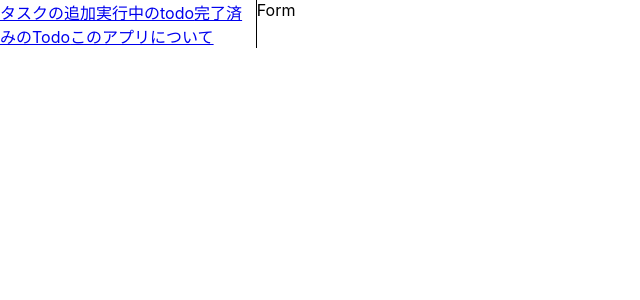
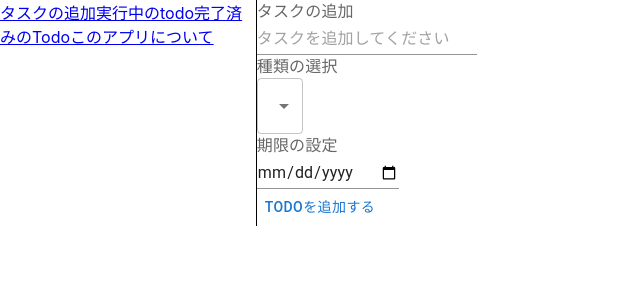
Before and after one commit to wajofjwiaawjfoajofj/todofrontend, a React (Create React App) app: page / in a window 1280 px wide. Shown: the top 300 px of the page, without its empty margins (0-640 px from the left). Built offline with nearby package versions, Linux system fonts and the light colour scheme.

Commit message:
formをmuiを使って作成

```diff
--- a/src/API/api.js
+++ b/src/API/api.js
@@ -15,5 +15,18 @@ const URL_API = 'http://localhost:3000';
         throw error;
     }
 }
+export default GetTodos;
 
-export default GetTodos;
+
+//Todoの作成
+export const Create = async (todoData) => {
+    try{
+        const res = await axios.post(`${URL_API}/todos`, todoData)
+        return res.data;
+    }
+    catch(error)
+    {
+        console.log('エラーが発生しました' ,error)
+        throw error;
+    }
+}
--- a/src/Components/Form.js
+++ b/src/Components/Form.js
@@ -1,9 +1,84 @@
-import React from 'react'
+import React, { useState } from 'react';
+import { Button, Input, InputLabel, MenuItem, Select } from '@mui/material';
+import { Create } from '../API/api';
+import { useNavigate } from 'react-router-dom';
+import './Form.css';
 
 const Form = () => {
+  const [title, setTitle] = useState('');
+  const [type, setType] = useState('');
+  const [day, setDay] = useState('');
+
+  //usenavigateをインスタンス化
+  const navigate = useNavigate();
+
+  const handleSubmit = async (e) => {
+    e.preventDefault();
+    try {
+      Create({
+        title,
+        type,
+        day
+      });
+
+      console.log(title, type, day);
+
+      setTitle('');
+      setType('');
+      setDay('');
+    } catch (error) {
+      console.log(error);
+    }
+    navigate('/list')
+  };
+
   return (
-    <div>Form</div>
-  )
-}
+    <>
+      <form onSubmit={(e) => handleSubmit(e)}>
+        <div className='wrraper'>
+        <div className='taskwrappr'>
+          <InputLabel id='title'>タスクの追加</InputLabel>
+          <Input
+            type='text'
+            id='title'
+            value={title}
+            onChange={(e) => setTitle(e.target.value)}
+            placeholder='タスクを追加してください'
+            required
+            minLength={2}
+          />
+          </div>
+          <InputLabel id='Select'>種類の選択</InputLabel>
+          <Select
+            id='Select'
+            value={type}
+            onChange={(e) => setType(e.target.value)}
+            required
+          >
+            <MenuItem value=''>
+              <em>選択してください</em>
+            </MenuItem>
+            <MenuItem value='paiza'>paiza</MenuItem>
+            <MenuItem value='udemy'>Udemy</MenuItem>
+            <MenuItem value='study'>参考書</MenuItem>
+          </Select>
+          <div>
+            <InputLabel id='date'>期限の設定</InputLabel>
+            <Input
+              id='date'
+              type='date'
+              value={day}
+              onChange={(e) => setDay(e.target.value)}
+              required
+            />
+          </div>
+          <div>
+            <Button type='submit'>Todoを追加する</Button>
+          </div>
+        </div>
+      </form>
+    </>
+  );
+};
 
-export default Form
+export default Form;
```
Also changed, not shown: package.json (+8 -0 lines), src/Components/Form.css (added), 1 other file (tests, documents, lock files or other folders).
